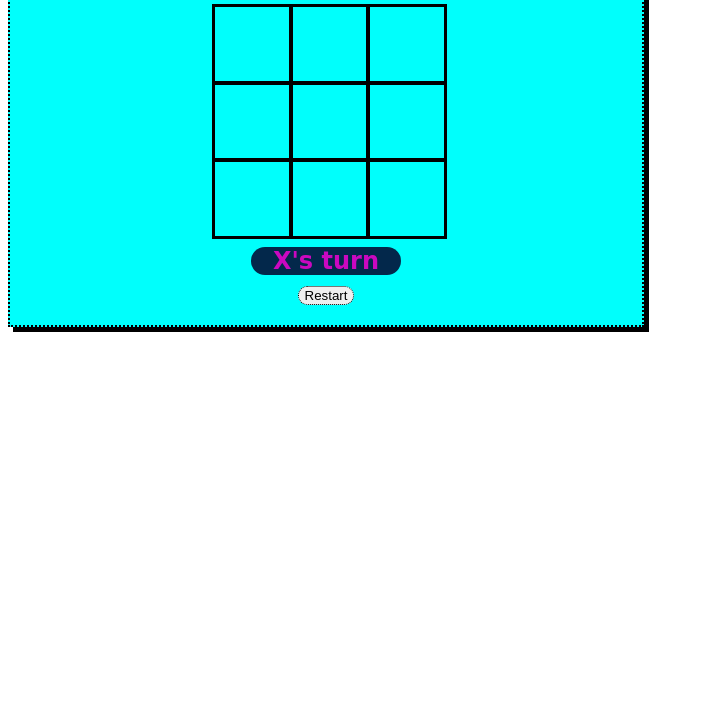
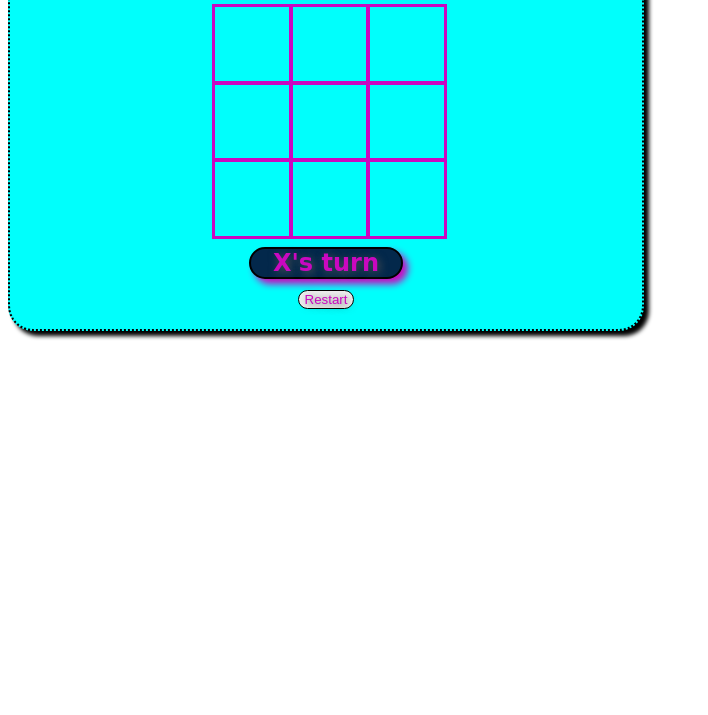
Before and after one commit to lscolamiero/tic-tac-toe-milestone-project, a plain HTML site: page index.html in a window 1280 px wide. Shown: the part 85-800 px from the top of the page, without its empty margins (0-708 px from the left). Drawn offline with Linux system fonts and the light colour scheme.

Commit message:
CSS updates

```diff
--- a/style.css
+++ b/style.css
@@ -9,23 +9,25 @@
 }
 
 #gameContainer {
-    display: flexbox;
     font-family: "Permanent Marker", cursive;
     text-align: center;
+    border-radius: 25px;
     background-color: #00FFFC;
     border: 2px dotted black;
     width: 50%;
-    box-shadow: 5px 5px;
+    box-shadow: 5px 5px 4px;
 }
 
 button {
     margin-bottom: 20px;
     border-radius: 25px;
-    border: 1px dotted black;
+    border: 1px solid black;
+    color: rgb(202, 8, 192);
+    text-shadow: 2px 2px 8px #535353;
 }
 
 .transition:hover {
-    transform: scale(0.9); color: rgb(202, 8, 192); font-weight: bolder;
+    transform: scale(0.9); color: red; font-weight: bolder;
 }
 
 .transform:hover {
@@ -37,23 +39,28 @@ button {
     grid-template-columns: repeat(3, auto);
     width: 225px;
     margin: auto;
+    color: rgb(202, 8, 192);
 }
 
 h1 {
     text-align: center;
     color: rgb(202, 8, 192);
+    text-shadow: 2px 2px 8px #535353;
 }
 
 h2 {
     margin: 0 auto;
+    border: 2px solid black;
     border-radius: 45px;
     margin-top: 10px;
     margin-bottom: 10px;
+    box-shadow: 5px 5px 7px;
+    text-shadow: 2px 2px 8px #535353;
 }
 
 #statusText {
     color: rgb(202, 8, 192);
-    background-color: #00FFFC;
+    background-color: #7de0df;
     width: 150px;
     animation-name: animatedText;
     animation-duration: 10s;
```
